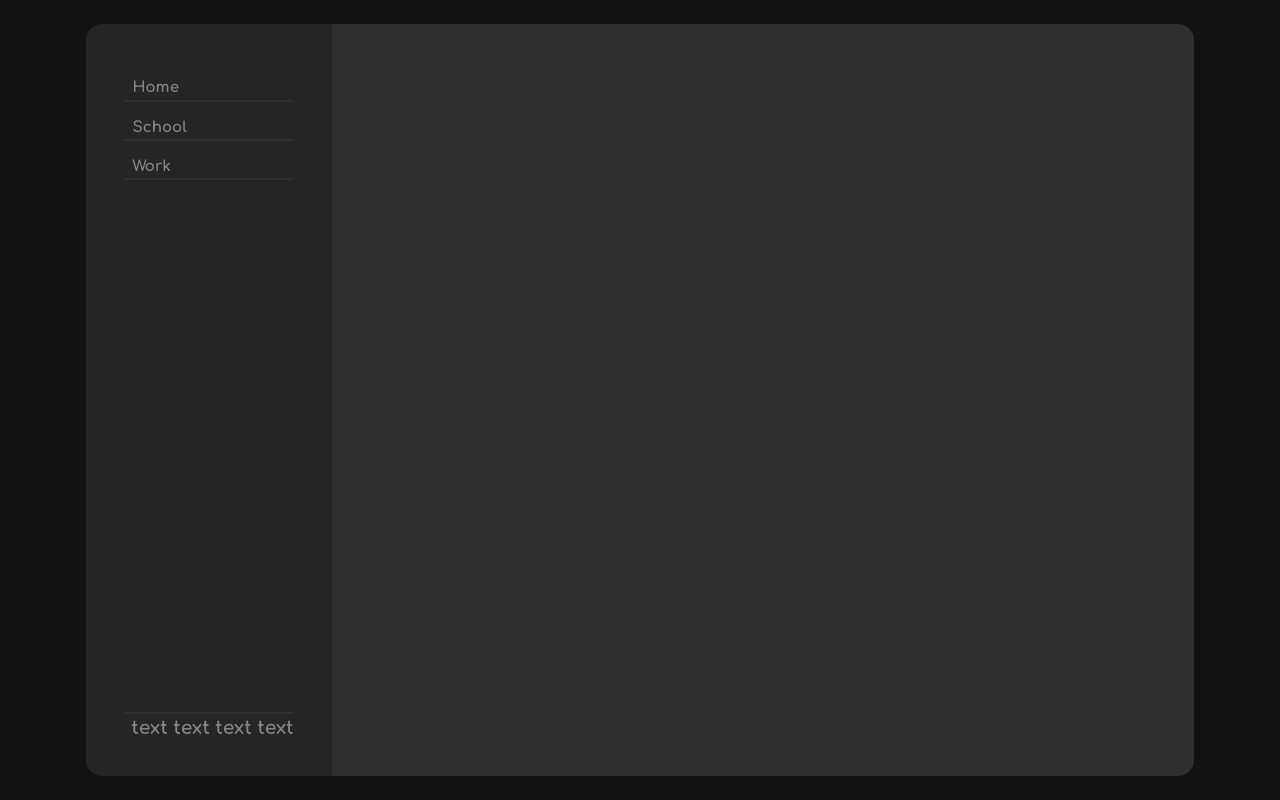
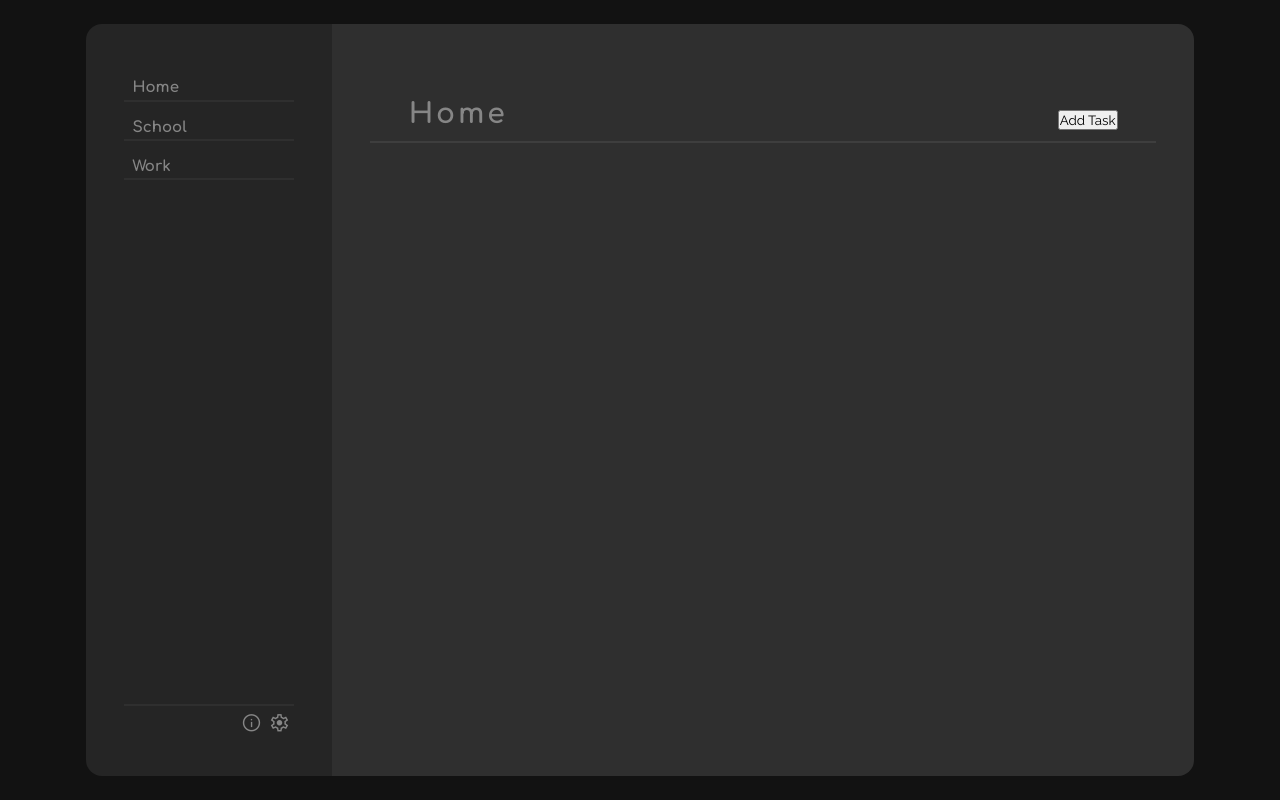
Before and after one commit to alexlp20/react-todolist, a React (Create React App) app: page / in a window 1280 px wide. Built offline with nearby package versions, Linux system fonts and the light colour scheme.

Commit message:
Added icons, finished Nav. I added icons from Google Fonts. The navegation bar is not at all functional, and definitely needs a lot of modifications. But I'm happy with this first result

```diff
--- a/public/index.html
+++ b/public/index.html
@@ -8,8 +8,11 @@
       content="Web site created using create-react-app"
     />
     <title>Tinkle</title>
+    <link rel="stylesheet" href="https://fonts.googleapis.com/css2?family=Material+Symbols+Outlined:opsz,wght,FILL,GRAD@20..48,100..700,0..1,-50..200" />
   </head>
   <body>
-    <div id="root"></div>
+    <div id="root">
+
+    </div>
   </body>
 </html>
--- a/src/CSS/components.css
+++ b/src/CSS/components.css
@@ -8,25 +8,25 @@ nav {
 
     border-radius: 1em 0 0 1em;
 
-    background-color: var(--darkerBackground)
+    background-color: var(--darker);
 }
 
 main {
     width: 70%;
-
+    padding: 3vw;
     border-radius: 0 1em 1em 0;
 
-    background-color: var(--darkBackground);
+    background-color: var(--dark);
 }
 
 .NavTab{
-    color: var(--notSelectedText);
+    color: var(--light);
 
     padding-left: 5%;
     padding-block: 10%;
     padding-bottom: 2%;
 
-    border-bottom: solid 2px var(--darkBackground);
+    border-bottom: solid 2px var(--dark);
 
     display: flex;
     align-items: center;
@@ -37,11 +37,21 @@ main {
     font-size: 1.6vh;
 }
 .NavTab:hover{
-    color: var(--selectedText);
+    color: var(--lighter);
 
     padding-left: 20%;
 
-    border-bottom-color: var(--notSelectedText);
+    border-bottom-color: var(--light);
 
     cursor: pointer;
 }
+
+.AddTaskSection{
+    width: 100%;
+    height: 12%;
+    padding-inline: 3vw;
+
+    display: flex;
+    justify-content: space-between;
+    align-items: flex-end;
+}
--- a/src/CSS/global.css
+++ b/src/CSS/global.css
@@ -4,6 +4,18 @@
     THE GENERAL STYLES OF THE APP
 */
 
+.material-symbols-outlined {
+  font-variation-settings:
+  'FILL' 0,
+  'wght' 500,
+  'GRAD' 0,
+  'opsz' 48
+}
+.icon{
+    color:var(--light);
+    font-size: 1.6vw;
+    margin: 0.3vw;
+}
 *{
     font-family: "Raleway", sans-serif;
     margin: 0;
@@ -12,10 +24,11 @@
 }
 :root{
     --appBackground: rgb(18, 18, 18);
-    --darkBackground: rgb(47, 47, 47);
-    --darkerBackground: rgb(37, 37, 37);
-    --notSelectedText: rgb(134, 134, 134);
-    --selectedText: rgb(255, 255, 255);
+    --dark: rgb(47, 47, 47);
+    --darker: rgb(37, 37, 37);
+    --default: rgb(62, 62, 62);
+    --light: rgb(134, 134, 134);
+    --lighter: rgb(255, 255, 255);
 }
 /*
     ALL DEFAULT STYLES
--- a/src/Components/Main.jsx
+++ b/src/Components/Main.jsx
@@ -1,9 +1,29 @@
+function HeaderOfTaskSection(props){
+    return(
+        <div
+        className="AddTaskSection"
+        style={{
+            borderBottom: "solid 2px var(--default)",
+            paddingBottom: "1.4%",
+        }}>
+            <h2
+            style={{
+                letterSpacing: "0.1em",
+                fontSize: "2.2vw",
+                fontFamily: "Comfortaa, sans-serif",
+                color: "var(--light)",}}>
+                    {props.currentTab /*CONTENT*/}
+            </h2>
+            <button>Add Task</button>
+        </div>
+    );
+}
 function Main(props){
     return (
         <main>
-
+            <HeaderOfTaskSection currentTab="Home"/>
         </main>
     );
 }
 
-export default Main
+export default Main;
--- a/src/Components/Nav.jsx
+++ b/src/Components/Nav.jsx
@@ -19,14 +19,14 @@ function Nav(props){
                 <NavTab text="School"/>
                 <NavTab text="Work"/>
             </div>
-            <div className="miscButtons">
-                <h3 style={{
-                    color: "rgb(134, 134, 134)",
-                    borderTop: "solid 2px rgb(47, 47, 47)",
+            <div className="miscButtons" style={{
+                    color: "var(--light)",
+                    borderTop: "solid 2px var(--dark)",
                     paddingTop: "2%",
                     display: "flex",
-                    justifyContent: "flex-end"}}
-                    className="Heading">text text text text</h3>
+                    justifyContent: "flex-end"}}>
+                <span class="material-symbols-outlined icon">info</span>
+                <span class="material-symbols-outlined icon">settings</span>
             </div>
         </nav>
     );
```
